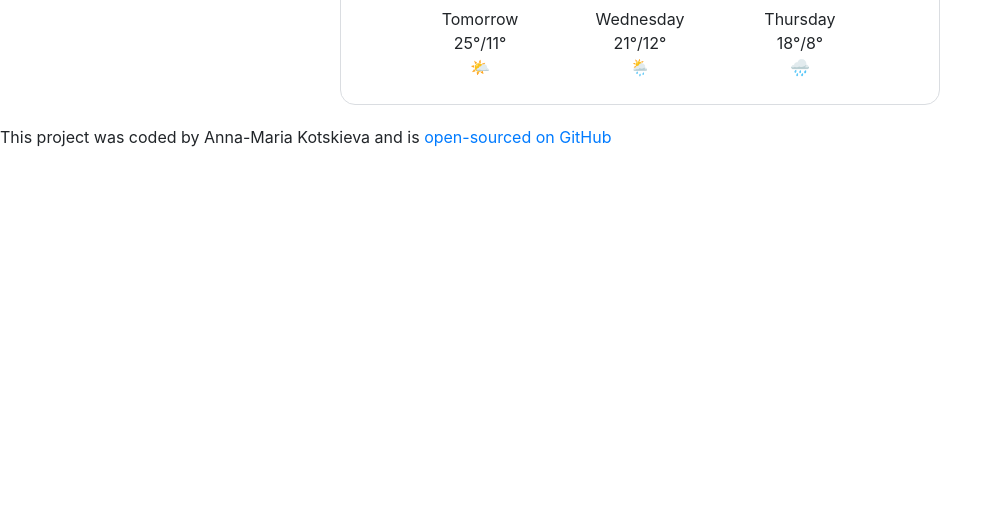
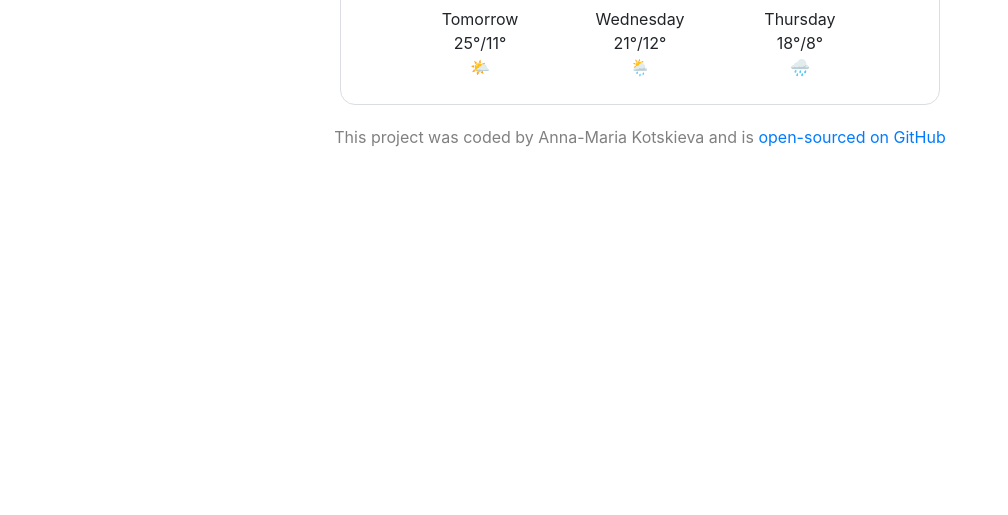
Before and after one commit to AnnaMariaKot/My-first-project, a plain HTML site: page index.html in a window 1280 px wide. Shown: the part 285-800 px from the top of the page, without its empty margins (0-1008 px from the left). Drawn offline with nearby package versions, Linux system fonts and the light colour scheme; no server answers.

Commit message:
Updated footer css

```diff
--- a/src/style.css
+++ b/src/style.css
@@ -65,3 +65,8 @@ li {
   left: 253px;
   bottom: 30px;
 }
+
+footer {
+  text-align: center;
+  color: gray;
+}
```
